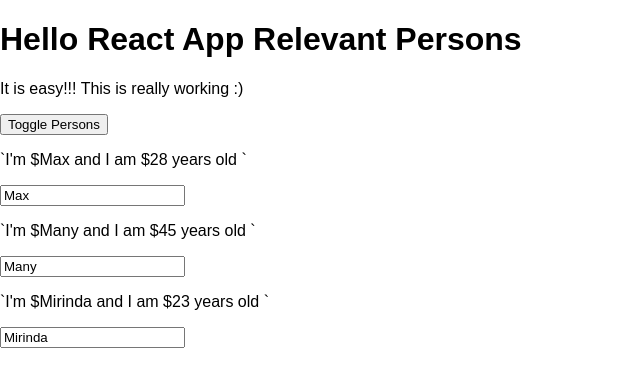
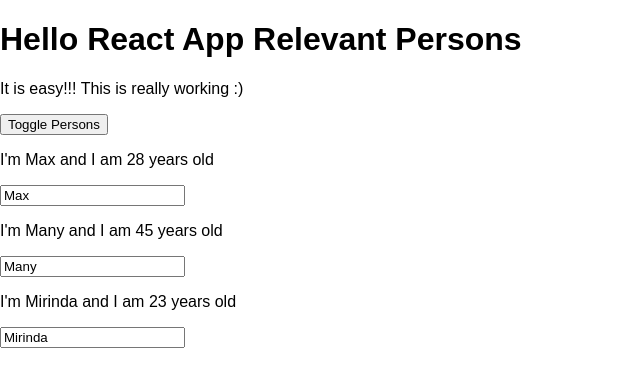
Before and after one commit to RenataTeter/First-react, a React app: page / in a window 1280 px wide. Both pictures are taken after a click on the button "Toggle Persons". Shown: the top 386 px of the page, without its empty margins (0-640 px from the left). Built offline with nearby package versions, Linux system fonts and the light colour scheme.

Commit message:
Change bracket

```diff
--- a/package.json
+++ b/package.json
@@ -40,10 +40,10 @@
     "postcss-preset-env": "6.3.1",
     "postcss-safe-parser": "4.0.1",
     "radium": "^0.25.1",
-    "react": "^16.7.0",
+    "react": "^16.8.0",
     "react-app-polyfill": "^0.2.0",
     "react-dev-utils": "^7.0.1",
-    "react-dom": "^16.7.0",
+    "react-dom": "^16.8.0",
     "resolve": "1.8.1",
     "sass-loader": "7.1.0",
     "style-loader": "0.23.0",
--- a/src/Components/Persons/PersonA/Person.js
+++ b/src/Components/Persons/PersonA/Person.js
@@ -21,7 +21,7 @@
         return (
           <div className={classes.Person} >
               <p onClick= {click}>
-                `I'm ${name} and I am ${age} years old `
+                {`I'm ${name} and I am ${age} years old `}
               </p>
           <p>{children}</p>
           <input
```
Also changed, not shown: 1 other file (tests, documents, lock files or other folders).
